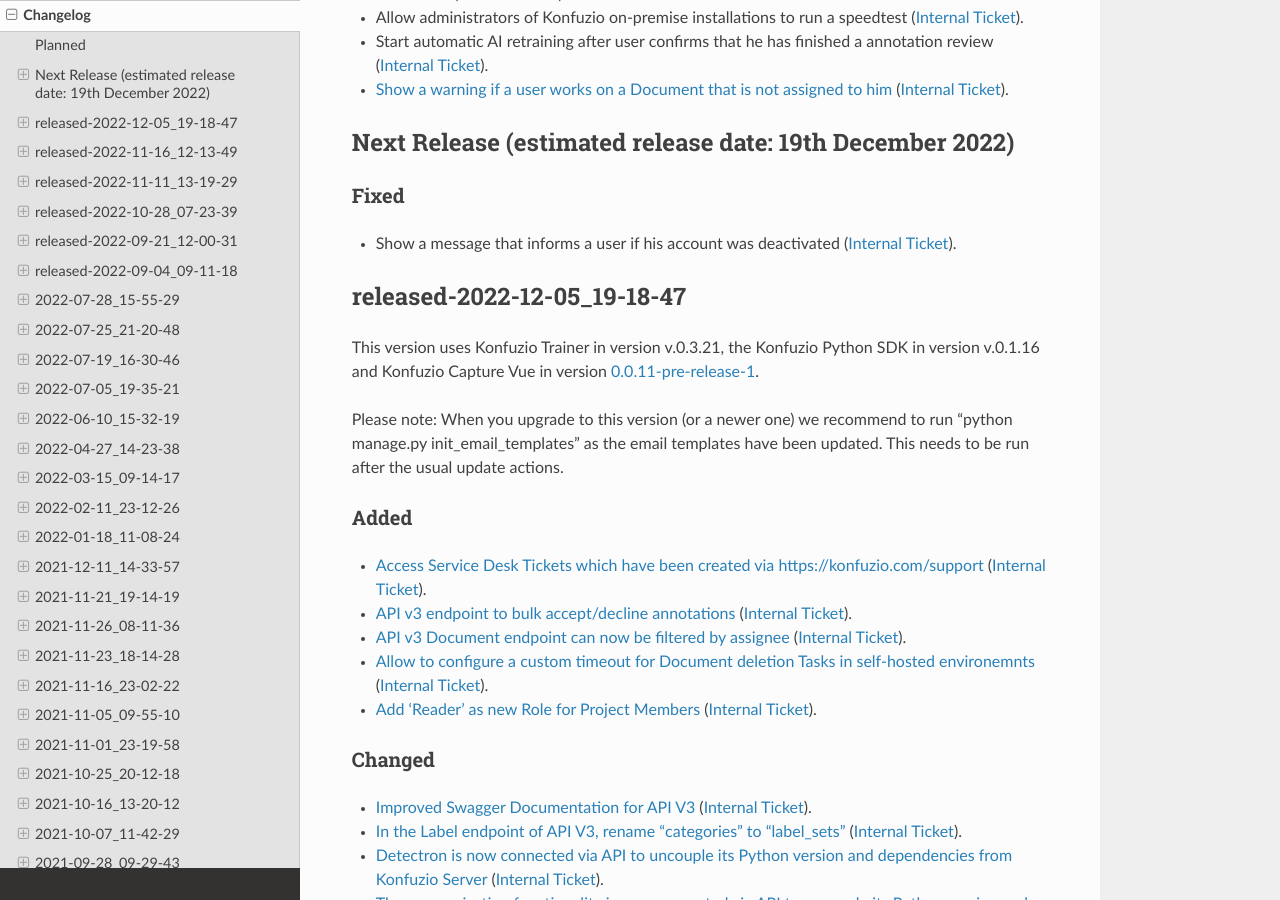
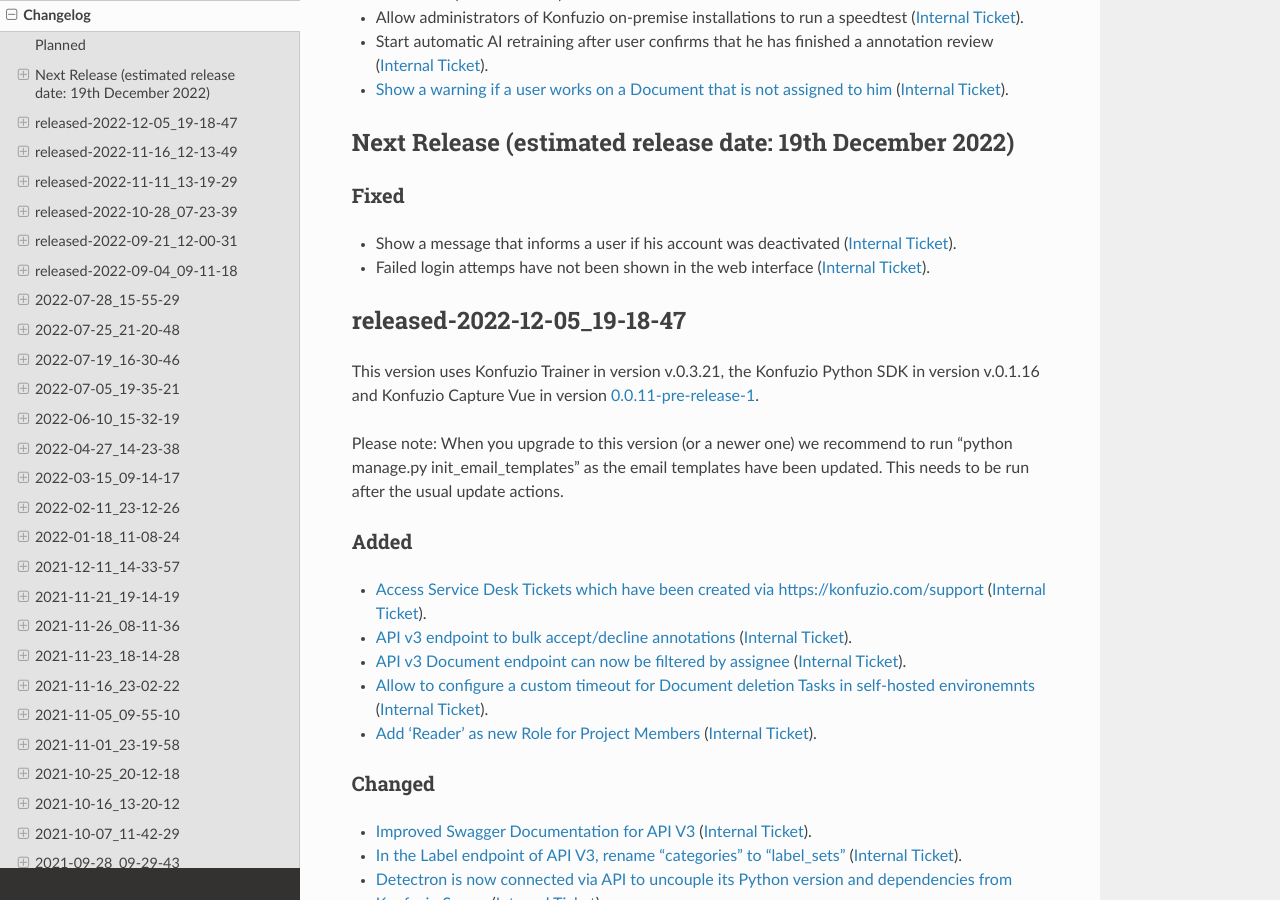
Before and after one commit to konfuzio-ai/konfuzio-sdk, a Sphinx documentation site: the page built from docs/web/changelog_app.md, in a window 1280 px wide and 900 px high, scrolled down 882 px. Built offline with Sphinx 7.4.7 and the Read the Docs theme 2.0.0, drawn with Linux system fonts in a browser that asks for light colours.

Commit message:
Update changelog_app.md

```diff
--- a/docs/web/changelog_app.md
+++ b/docs/web/changelog_app.md
@@ -43,6 +43,7 @@
 
 ### Fixed
 - Show a message that informs a user if his account was deactivated ([Internal Ticket](https://git.konfuzio.com/konfuzio/objectives/-/issues/10119)).
+- Failed login attemps have not been shown in the web interface ([Internal Ticket](https://git.konfuzio.com/konfuzio/objectives/-/issues/9992)).
 
 ## released-2022-12-05_19-18-47
 
```
